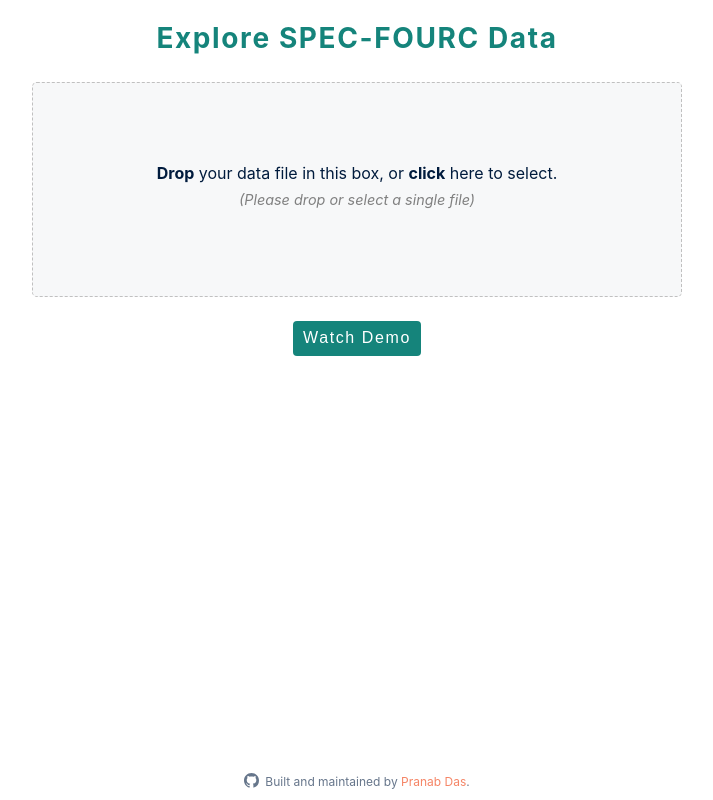
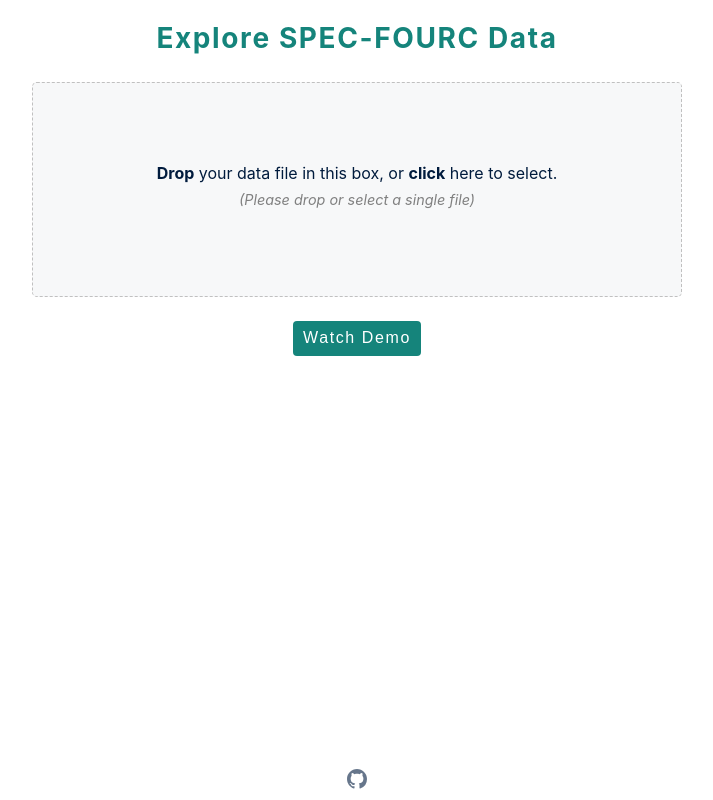
Before and after one commit to pranabdas/suvapp, a React (Create React App) app: page / in a window 1280 px wide. Shown: the whole page, without its empty margins (283-996 px from the left). Built offline with nearby package versions, Linux system fonts and the light colour scheme.

Commit message:
simplify footer

```diff
--- a/src/Footer.js
+++ b/src/Footer.js
@@ -2,11 +2,10 @@ function Footer() {
   return (
     <footer>
       <a href="https://github.com/pranabdas/suvapp" className="github-icon">
-        <svg aria-hidden="true" height="15" width="15" viewBox="0 0 16 16" version="1.1" data-view-component="true">
+        <svg aria-hidden="true" height="20" width="20" viewBox="0 0 16 16" version="1.1" data-view-component="true">
           <path d="M8 0C3.58 0 0 3.58 0 8c0 3.54 2.29 6.53 5.47 7.59.4.07.55-.17.55-.38 0-.19-.01-.82-.01-1.49-2.01.37-2.53-.49-2.69-.94-.09-.23-.48-.94-.82-1.13-.28-.15-.68-.52-.01-.53.63-.01 1.08.58 1.23.82.72 1.21 1.87.87 2.33.66.07-.52.28-.87.51-1.07-1.78-.2-3.64-.89-3.64-3.95 0-.87.31-1.59.82-2.15-.08-.2-.36-1.02.08-2.12 0 0 .67-.21 2.2.82.64-.18 1.32-.27 2-.27.68 0 1.36.09 2 .27 1.53-1.04 2.2-.82 2.2-.82.44 1.1.16 1.92.08 2.12.51.56.82 1.27.82 2.15 0 3.07-1.87 3.75-3.65 3.95.29.25.54.73.54 1.48 0 1.07-.01 1.93-.01 2.2 0 .21.15.46.55.38A8.013 8.013 0 0016 8c0-4.42-3.58-8-8-8z"></path>
         </svg>
-      </a>&ensp;Built and maintained by{" "}
-      <a href="https://github.com/pranabdas/suvapp">Pranab Das</a>.
+      </a>
     </footer>
   )
 }
--- a/src/index.css
+++ b/src/index.css
@@ -211,11 +211,13 @@ footer a:hover {
 }
 
 .github-icon svg {
-  transform: translate(0, 2px);
+  transform: translate(0, 4px);
+  /* transition: transform .25s; */
 }
 
-.github-icon:hover {
-  fill: var(--clr-primary);
+.github-icon svg:hover {
+  /* transform: scale(1.1); */
+  fill: black;
 }
 
 select {
@@ -273,7 +275,7 @@ td {
 }
 
 .wrapper {
-  min-height: calc(100vh - 58px);
+  min-height: calc(100vh - 4em);
 }
 
 .dropzone {
```
